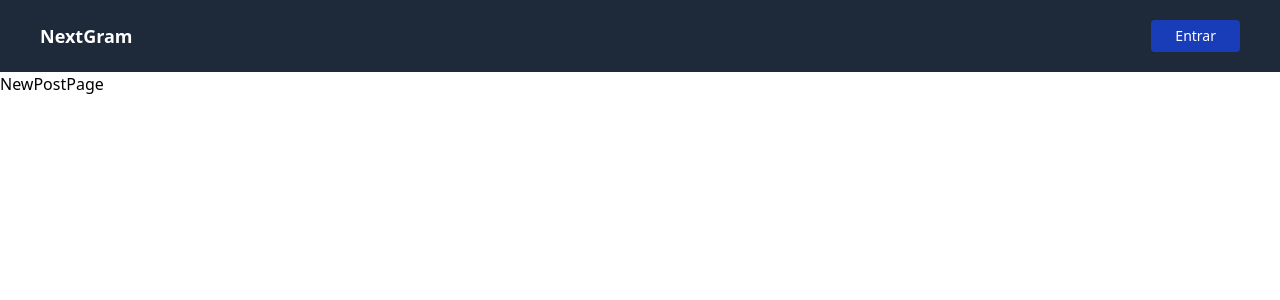
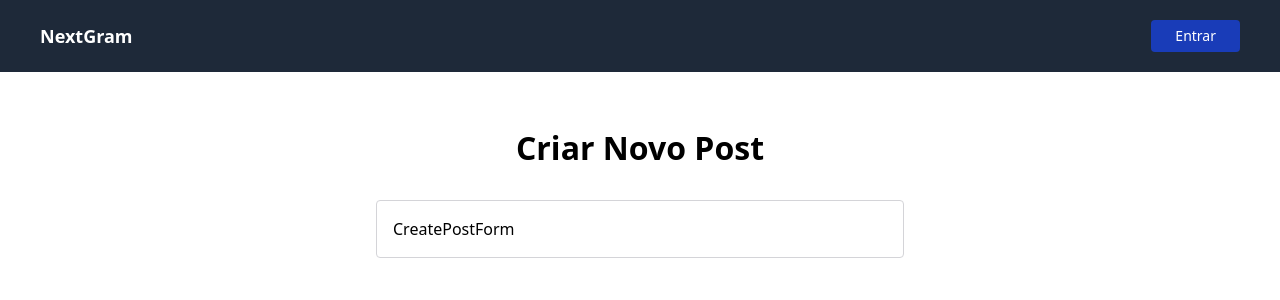
Before and after one commit to Popotomimi/NextGram, a Next.js app: page /post/new in a window 1280 px wide. Shown: the top 300 px of the page. Built offline with nearby package versions, Linux system fonts and the light colour scheme; no server answers; the database is empty; sample sign-in values are in the browser's storage.

Commit message:
Create FlashMessage and PostForm

```diff
--- a/src/actions.ts
+++ b/src/actions.ts
@@ -42,6 +42,10 @@ export async function updateUserProfile(
   const name = formData.get("name") as string;
   const imageFile = formData.get("image") as File;
 
+  if (name.length < 5) {
+    return { message: "Nome precisa ter 5 caracteres!", type: "error" };
+  }
+
   if (session.user.userId !== id) {
     throw new Error("Não autorizado!");
   }
--- a/src/app/post/new/page.tsx
+++ b/src/app/post/new/page.tsx
@@ -1,5 +1,22 @@
-const NewPostPage = () => {
-  return <div>NewPostPage</div>;
+import CreatePostForm from "@/components/CreatePostForm";
+import { auth } from "auth";
+import { redirect } from "next/navigation";
+
+const NewPostPage = async () => {
+  const session = await auth();
+
+  if (!session) return redirect("/");
+
+  return (
+    <div className="w-[35rem] mx-auto p-4 my-10">
+      <h1 className="text-[2rem] leading-10 font-semibold text-center">
+        Criar Novo Post
+      </h1>
+      <div className="border border-zinc-300 p-4 rounded mt-8">
+        <CreatePostForm />
+      </div>
+    </div>
+  );
 };
 
 export default NewPostPage;
--- a/src/components/Button.tsx
+++ b/src/components/Button.tsx
@@ -9,7 +9,7 @@ const Button: React.FC<ButtonProps> = ({ text, danger = false, ...props }) => {
   return (
     <button
       data-danger={danger}
-      className="h-8 text-sm font-medium text-white py-1 px-6 rounded flex items-center bg-blue-800 hover:bg-blue-700 data-[danger=true]:bg-red-500 data-[danger=true]:hover:bg-red-400"
+      className="h-8 text-sm font-medium cursor-pointer text-white py-1 px-6 rounded flex items-center bg-blue-800 hover:bg-blue-700 data-[danger=true]:bg-red-500 data-[danger=true]:hover:bg-red-400"
       {...props}>
       {text}
     </button>
--- /dev/null
+++ b/src/components/CreatePostForm.tsx
@@ -0,0 +1,5 @@
+const CreatePostForm = () => {
+  return <div>CreatePostForm</div>;
+};
+
+export default CreatePostForm;
--- /dev/null
+++ b/src/components/FlashMessage.tsx
@@ -0,0 +1,31 @@
+import { useEffect, useState } from "react";
+
+interface FlashMessageProps {
+  message: string;
+  type: string;
+}
+
+const FlashMessage: React.FC<FlashMessageProps> = ({ message, type }) => {
+  const [visible, setVisible] = useState(true);
+
+  useEffect(() => {
+    const timer = setTimeout(() => {
+      setVisible(false);
+    }, 3000);
+
+    return () => clearTimeout(timer);
+  }, []);
+
+  if (!visible) return null;
+
+  return (
+    <div
+      className={`fixed top-10 right-6 p-4 shadow-md rounded-2xl text-white ${
+        type === "success" ? "bg-emerald-600" : "bg-red-600"
+      }`}>
+      {message}
+    </div>
+  );
+};
+
+export default FlashMessage;
--- a/src/components/ProfileForm.tsx
+++ b/src/components/ProfileForm.tsx
@@ -6,6 +6,7 @@ import { updateUserProfile } from "@/actions";
 import Label from "./Label";
 import Button from "./Button";
 import ImagePreview from "./ImagePreview";
+import FlashMessage from "./FlashMessage";
 
 type ProfileFormProps = {
   user: User;
@@ -19,7 +20,9 @@ const ProfileForm: React.FC<ProfileFormProps> = ({ user }) => {
 
   return (
     <div>
-      {formState.message && <p>Algum texto...</p>}
+      {formState.message && (
+        <FlashMessage message={formState.message} type={formState.type} />
+      )}
       <form
         className="flex flex-col gap-4"
         action={formAction}
```
Also changed, not shown: 1 other file (tests, documents, lock files or other folders).
